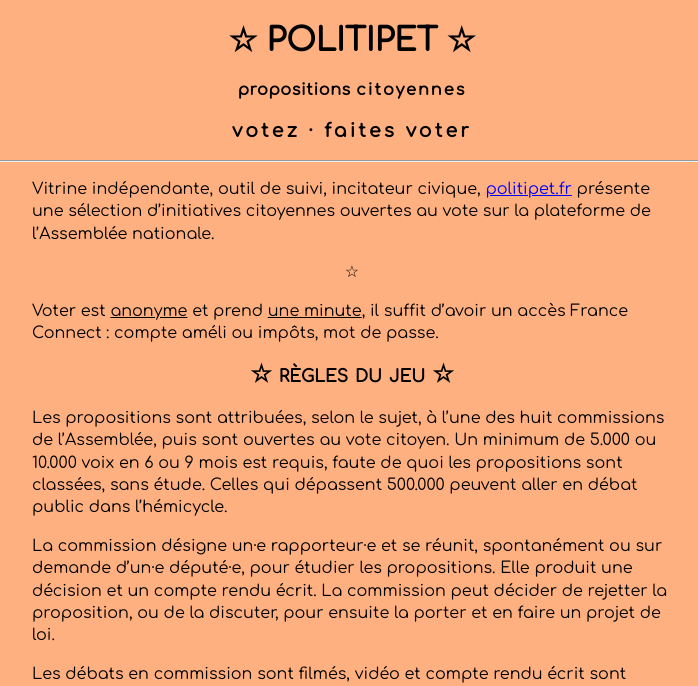
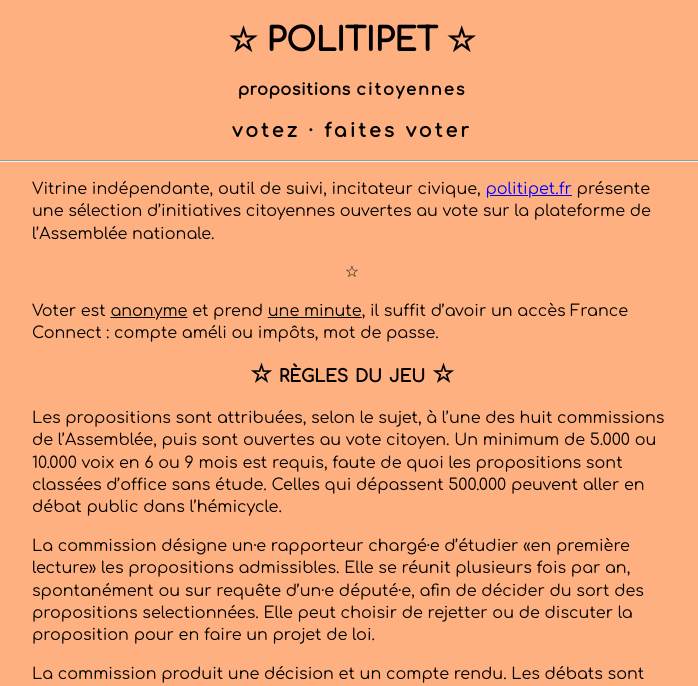
Before and after one commit to politipet/politipet.github.io, a Jekyll site: the page built from info.md, in a window 1280 px wide and 1400 px high. Shown: the top 686 px of the window, without its empty margins (288-986 px from the left). Built offline with Jekyll 4.4.1, drawn with Linux system fonts in a browser that asks for light colours; our own code applies the rules of GitHub Pages for plain Markdown files; some of the changed text lies outside the part shown.

Commit message:
fup info.md sections 'règles' & 'plateforme de vote'

```diff
--- a/info.md
+++ b/info.md
@@ -30,17 +30,18 @@
 Les propositions sont attribuées, selon le sujet, à l'une des huit
 commissions de l'Assemblée, puis sont ouvertes au vote citoyen. Un
 minimum de 5.000 ou 10.000 voix en 6 ou 9 mois est requis, faute de
-quoi les propositions sont classées, sans étude. Celles qui
+quoi les propositions sont classées d'office sans étude. Celles qui
 dépassent 500.000 peuvent aller en débat public dans l'hémicycle.
 
-La commission désigne un·e rapporteur·e et se réunit, spontanément ou
-sur demande d'un·e député·e, pour étudier les propositions. Elle produit
-une décision et un compte rendu écrit. La commission peut décider de
-rejetter la proposition, ou de la discuter, pour ensuite la porter
-et en faire un projet de loi.
+La commission désigne un·e rapporteur chargé·e d'étudier «en première
+lecture» les propositions admissibles. Elle se réunit plusieurs fois
+par an, spontanément ou sur requête d'un·e député·e, afin de décider
+du sort des propositions selectionnées. Elle peut choisir de rejetter
+ou de discuter la proposition pour en faire un projet de loi.
 
-Les débats en commission sont filmés, vidéo et compte rendu écrit sont
-disponibles en bas de la page de la proposition.
+La commission produit une décision et un compte rendu. Les débats
+sont filmés, vidéo et compte rendu sont disponibles au bas de la
+page de la proposition sur le site de l'Assemblée.
 
 ![pie chart PAN](pie-chart-PAN.png)
 
@@ -51,18 +52,17 @@
 --------------------------
 
 Les intitiatives citoyennes sont une voie d'entrée directe
-dans le parlement. Le système de vote est un précurseur du
-<u>vote électronique</u> direct de la loi par la population.
+dans le parlement. La signature anonyme et officielle constitue
+un véritable <u>vote électronique</u> de la loi par la population.
 Participer aux scrutins réalise deux actions en même temps :
-une _sélection_ des propositions à envoyer à l'Assemblée et
-un _pré-vote_ populaire de la loi. Et parfois, c'est un RIC.
+une sélection des propositions à envoyer à l'Assemblée ; et un
+«premier tour citoyen» du vote de la loi. Parfois, c'est un RIC.
 
-Les citoyen·nes agissent directement sur l'agenda legislatif,
+Les citoyen·nes agissent ainsi directement sur l'agenda legislatif,
 votent <u>fréquemment</u> et de manière <u>ciblée</u> sur les
-thèmes choisis par la population.
-Le dernier mot revient aux parlementaires, 5ème République à
-démocratie représentative oblige. Ceci-dit, en s'assurant que
-les député·es respectent et leur mandat et les résultats des scrutins,
+thèmes choisis par la population. Si le dernier mot revient toujours
+aux député·es, démocratie représentative oblige, en s'assurant que les
+parlementaires respectent leur mandat et les résultats des scrutins,
 ce sont bien les citoyen·nes qui prennent en main l'avenir du pays.
 
 
@@ -93,25 +93,21 @@
 ☆ la plateforme de vote ☆
 -------------------------
 
-La plateforme de l'Assemblée nationale garantit l'unicité du vote
-et l'anonymat des participants grâce au service France Connect.
-Pour se connecter, il faut un compte améli ou impôts : n° de sécu
-ou n° fiscal, mot de passe.
+La plateforme de l'Assemblée nationale garantit l'anonymat des
+participants et l'unicité du vote grâce au service France Connect,
+qui agit des deux côtés comme tiers de confiance. Le tiers ne transmet
+aucune information permettant d'identifier les participants.
+
+L'autentification est réalisée directement sur les sites ameli.fr ou
+impots.gouv.fr, qui fournissent date de naissance et nom au tiers afin
+qu'il génère un «pseudonyme» unique. Seuls le pseudonyme et la date
+de naissance sont transmis à la plateforme de vote.
+
+<center>☆</center>
 
 Si vous votez depuis un smartphone, pensez à enregistrer vos
 informations de connexion quand il vous le propose : vous les
 aurez sous le doigt pour le prochain tour, comme sur votre ordi.
-
-<center>☆</center>
-
-France Connect agit comme tiers de confiance et ne transmet aucune
-information personnelle à la plateforme de vote : uniquement date de
-naissance - il faut être majeur - et un "identifiant anonyme" unique.
-
-Les écrans d'autentification sont directement ceux des sites ameli.fr
-ou impots.gouv.fr, le site France Connect récupère nom et date de
-naissance, génère un identifiant anonyme unique qu'il transmet avec la
-date de naissance à la plateforme de vote.
 
 <br>
 
```
